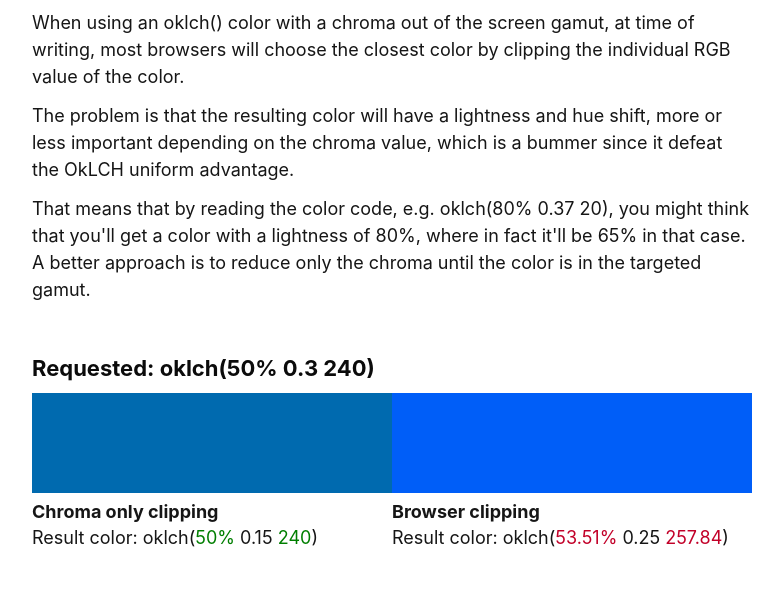
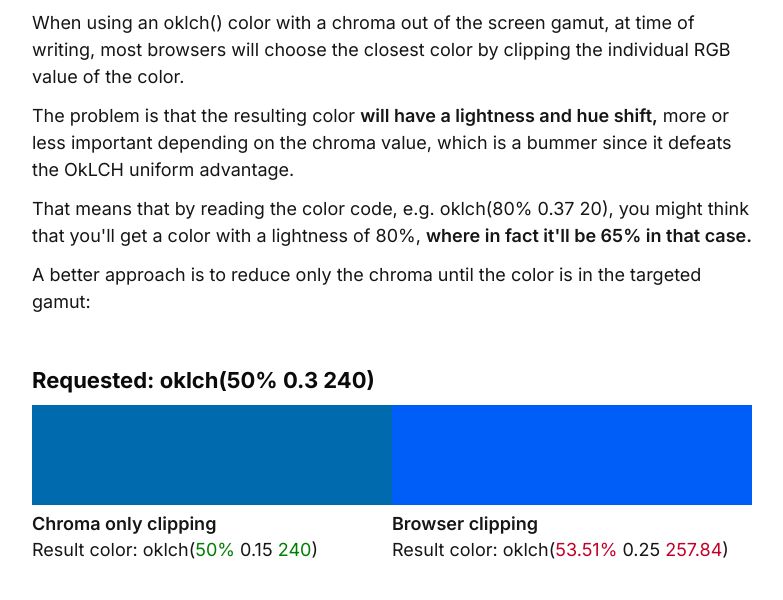
Before and after one commit to dokozero/dokozero.github.io, a website: page oklch-gamut-clipping-tests/index.html in a window 1280 px wide. Shown: the part 148-748 px from the top of the page, without its empty margins (248-1031 px from the left). Drawn offline with Linux system fonts and the light colour scheme.

Commit message:
Added inter font and bold text in oklch-gamut-clipping-tests

```diff
--- a/oklch-gamut-clipping-tests/index.html
+++ b/oklch-gamut-clipping-tests/index.html
@@ -5,6 +5,13 @@
     <meta name="viewport" content="width=device-width, initial-scale=1" />
 
     <title>OkLCH gamut clipping tests</title>
+
+    <link rel="preconnect" href="https://fonts.googleapis.com" />
+    <link rel="preconnect" href="https://fonts.gstatic.com" crossorigin />
+    <link
+      href="https://fonts.googleapis.com/css2?family=Inter:ital,opsz,wght@0,14..32,100..900;1,14..32,100..900&display=swap"
+      rel="stylesheet"
+    />
 
     <style>
       html {
@@ -53,6 +60,10 @@
         font-size: 1.8rem;
         line-height: 1.5;
         color: oklch(20% 0 0);
+      }
+
+      b {
+        font-weight: 600;
       }
 
       .c-color-swatches-container {
@@ -138,15 +149,16 @@
       </p>
 
       <p>
-        The problem is that the resulting color will have a lightness and hue shift, more or less important depending on the
-        chroma value, which is a bummer since it defeat the OkLCH uniform advantage.
+        The problem is that the resulting color <b>will have a lightness and hue shift,</b> more or less important depending on
+        the chroma value, which is a bummer since it defeats the OkLCH uniform advantage.
       </p>
 
-      <p class="u-mb-13">
+      <p>
         That means that by reading the color code, e.g. oklch(80% 0.37 20), you might think that you'll get a color with a
-        lightness of 80%, where in fact it'll be 65% in that case. A better approach is to reduce only the chroma until the color
-        is in the targeted gamut.
+        lightness of 80%, <b>where in fact it'll be 65% in that case.</b>
       </p>
+
+      <p class="u-mb-13">A better approach is to reduce only the chroma until the color is in the targeted gamut:</p>
 
       <div class="c-color-swatches-container">
         <div>
```
